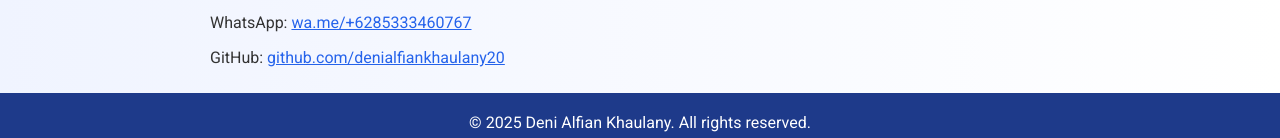
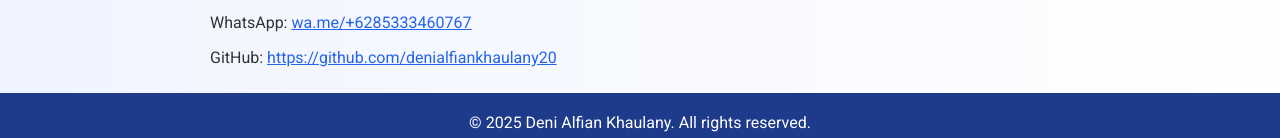
Before and after one commit to denialfiankhaulany20/portofolio, a plain HTML site: page index.html in a window 1280 px wide. Shown: the part 1381-1519 px from the top of the page. Drawn offline with Linux system fonts and the light colour scheme.

Commit message:
Update index.html

```diff
--- a/index.html
+++ b/index.html
@@ -223,7 +223,7 @@ body.dark-mode footer {
     <h2>Kontak</h2>
     <p>E-Mail: alfianaulani@gmail.com</p>
     <p>WhatsApp: <a href="wa.me/+6285333460767">wa.me/+6285333460767</a></p>
-    <p>GitHub: <a href="#">github.com/denialfiankhaulany20</a></p>
+    <p>GitHub: <a href="https://github.com/denialfiankhaulany20">https://github.com/denialfiankhaulany20</a></p>
   </section>
 
   <footer>
```
